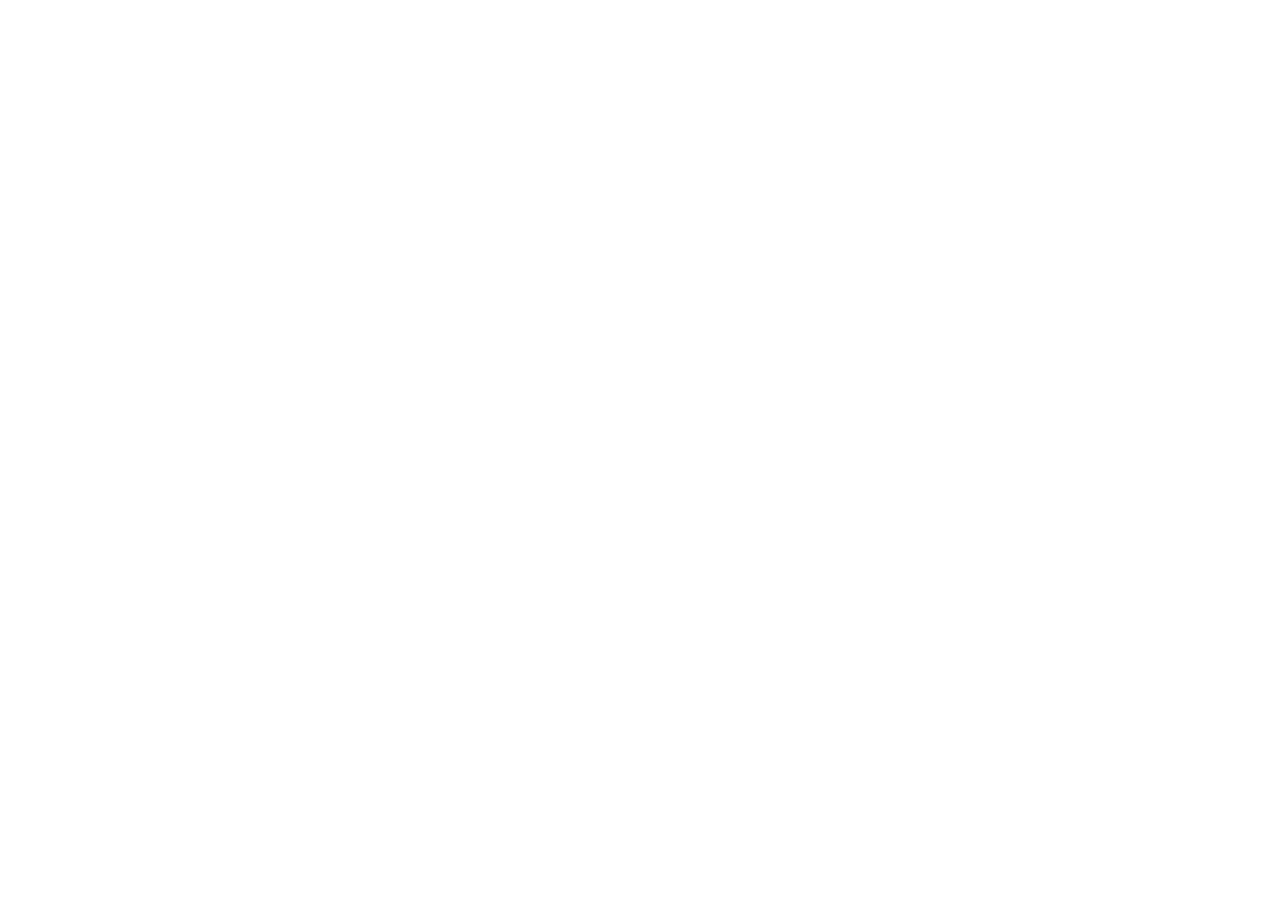
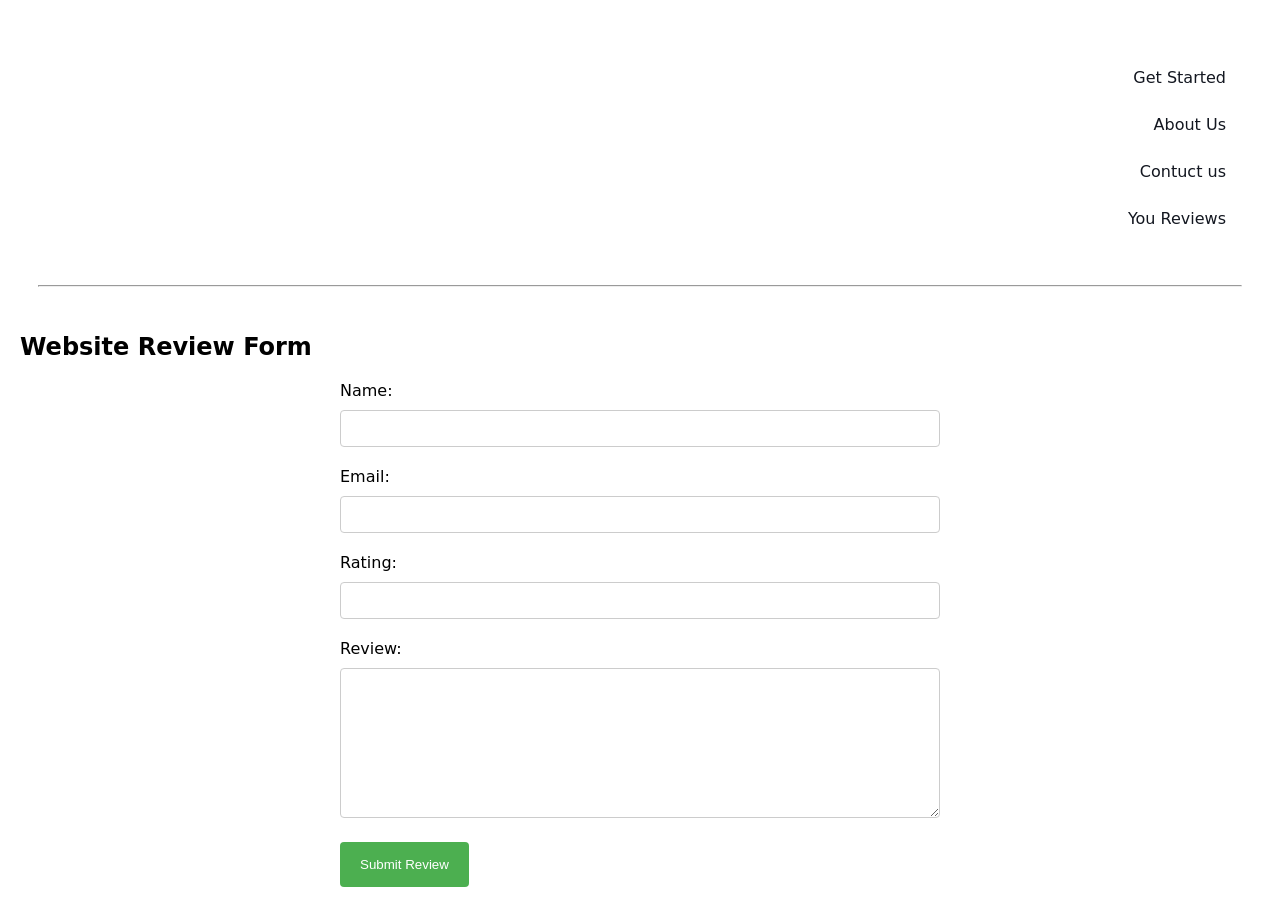
Before and after one commit to Wanjiruwanjiku-tech/HubHarbor, a plain HTML site: page Pages/form.html in a window 1280 px wide. Before the commit the page ends 800 px from the top, so only its background shows below. Drawn offline with Linux system fonts and the light colour scheme.

Commit message:
Porfolio Project clean up

```diff
--- a/Pages/form.html
+++ b/Pages/form.html
@@ -3,9 +3,140 @@
 <head>
     <meta charset="UTF-8">
     <meta name="viewport" content="width=device-width, initial-scale=1.0">
-    <title>Document</title>
+    <title>Website Review Form</title>
+    <style>
+        body {
+            font-family: cursive;
+            margin: 0;
+            padding: 20px;
+        }
+        form {
+            max-width: 600px;
+            margin: 0 auto;
+
+        }
+        label {
+            display: block;
+            margin-bottom: 10px;
+        }
+        input, textarea {
+            width: 100%;
+            padding: 10px;
+            margin-bottom: 20px;
+            border: 1px solid #ccc;
+            border-radius: 4px;
+            box-sizing: border-box;
+            font-family: cursive;
+        }
+        textarea {
+            height: 150px;
+        }
+        button {
+            background-color: #4CAF50;
+            color: white;
+            padding: 15px 20px;
+            border: none;
+            border-radius: 4px;
+            cursor: pointer;
+        }
+        button:hover {
+            background-color: #052206;
+        }
+        h2 {
+            font-family: cursive;
+        }
+        .navigation {
+            overflow: hidden;
+            background-image: ;
+            padding: 18px;
+        }
+
+        .navigation a {
+            display: block;
+            color: white;
+            text-align: right;
+            padding: 14px 16px;
+            text-decoration: none;
+            font-size: 1rem;
+
+            color: #131720;
+        }
+        .navigation a:hover {
+            background-color: black;
+            color: aqua;
+            transition-duration: 200ms;
+            text-transform: uppercase;
+        }
+    </style>
 </head>
 <body>
+    <div class="navigation">
+        <nav>
+            <p>
+                <a href="/Pages/search.html">Get Started</a>
+                <a href="/Pages/about.html">About Us</a>
+                <a href="/Pages/contact.html">Contuct us</a>
+                <a href="/Pages/form.html">You Reviews</a>
+            </p>
+        </nav>
+        <br><hr>
+    </div>
+
+    <h2>Website Review Form</h2>
+
+    <form id="reviewForm">
+        <label for="name">Name:</label>
+        <input type="text" id="name" name="name" required>
+
+        <label for="email">Email:</label>
+        <input type="email" id="email" name="email" required>
+
+        <label for="rating">Rating:</label>
+        <input type="number" id="rating" name="rating" min="1" max="5" required>
+
+        <label for="review">Review:</label>
+        <textarea id="review" name="review" required></textarea>
+
+        <button type="submit">Submit Review</button>
+    </form>
+
+    <script>
+        // JavaScript code for handling form submission (e.g., sending data to a server)
+        document.getElementById("reviewForm").addEventListener("submit", function(event) {
+            event.preventDefault(); // Prevent the default form submission
+
+            // Fetch form data
+            const formData = new FormData(event.target);
+
+            // Convert FormData to JSON
+            const jsonData = {};
+            formData.forEach((value, key) => { jsonData[key] = value; });
+
+            // For demonstration purposes, log the JSON data to the console
+            console.log(jsonData);
+
+            // You can send the data to a server using fetch() or XMLHttpRequest
+            // Example using fetch:
+            /*
+            fetch('url_to_your_server', {
+                method: 'POST',
+                body: JSON.stringify(jsonData),
+                headers: {
+                    'Content-Type': 'application/json'
+                }
+            })
+            .then(response => response.json())
+            .then(data => {
+                console.log('Success:', data);
+                // Optionally, display a success message to the user
+            })
+            .catch((error) => {
+                console.error('Error:', error);
+                // Optionally, display an error message to the user
+            });
+            */
+        });
+    </script>
 
 </body>
 </html>
```
